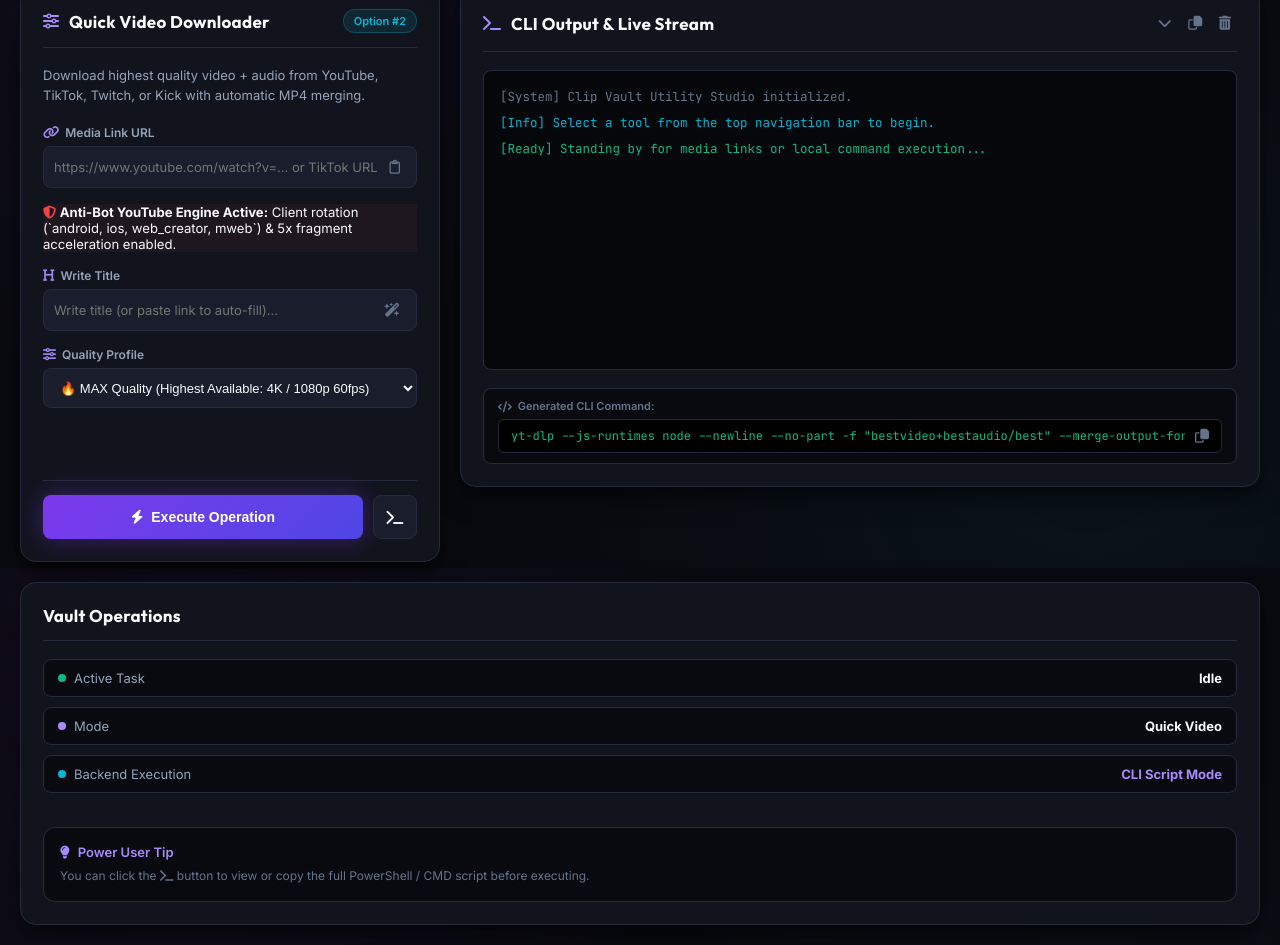
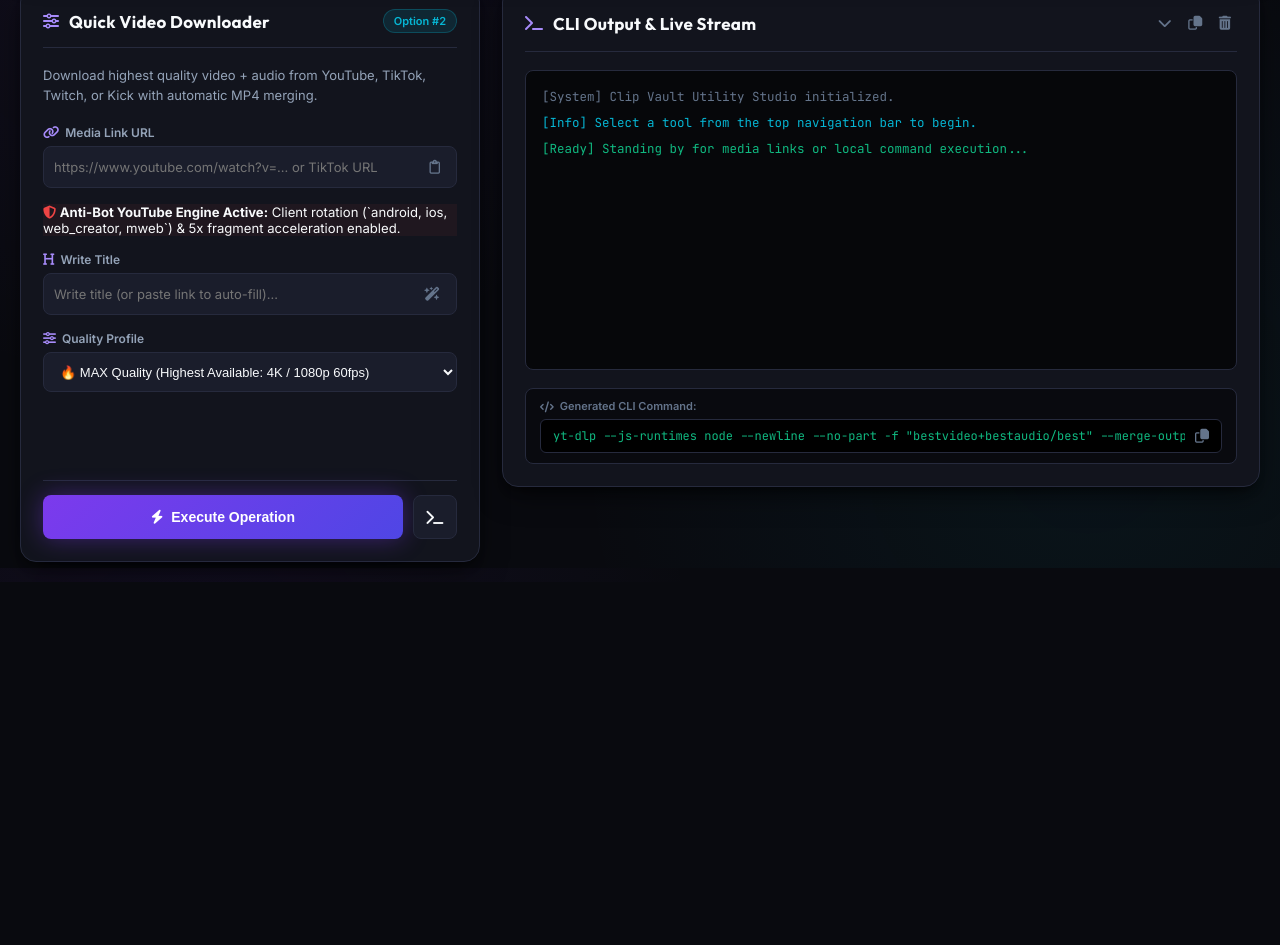
Before and after one commit to AlphaKing112/ULTDownloader, a website: page index.html in a window 1280 px wide. Shown: the part 232-1177 px from the top of the page. After the commit the page ends 814 px from the top, so only its background shows below. Drawn offline with Linux system fonts and the light colour scheme; no server answers.

Commit message:
Remove Vault Operations panel, optimize 2-column layout, and improve process error handling

```diff
--- a/app.js
+++ b/app.js
@@ -12,10 +12,7 @@ document.addEventListener('DOMContentLoaded', () => {
     const copyLogBtn = document.getElementById('copy-log-btn');
     const generatedCliCode = document.getElementById('generated-cli-code');
 
-    // Status metrics
-    const valTaskStatus = document.getElementById('val-task-status');
-    const valCurrentMode = document.getElementById('val-current-mode');
-    const valBackendMode = document.getElementById('val-backend-mode');
+    // Status & Backend indicators
     const backendStatusIndicator = document.getElementById('backend-status-indicator');
     const backendStatusText = document.getElementById('backend-status-text');
 
@@ -133,8 +130,6 @@ document.addEventListener('DOMContentLoaded', () => {
             optionBadge.textContent = meta.optionBadge;
             headerIcon.className = `fa-solid ${meta.icon} header-icon`;
             actionBtn.querySelector('span').textContent = meta.btnText;
-            valCurrentMode.textContent = meta.title.split(' ')[0] + ' ' + (meta.title.split(' ')[1] || '');
-            document.getElementById('power-tip-desc').textContent = meta.tip;
         }
 
         updateGeneratedCommand();
@@ -720,6 +715,9 @@ document.addEventListener('DOMContentLoaded', () => {
 
     function selectChannelVideo(video) {
         if (!video || !sectionUrlInput) return;
+        if (activeTabId !== 'tab-section-clipper') {
+            activateTab('tab-section-clipper');
+        }
         const titleElem = document.getElementById('section-title');
         const startElem = document.getElementById('section-start');
         const endElem = document.getElementById('section-end');
@@ -1533,7 +1531,6 @@ document.addEventListener('DOMContentLoaded', () => {
             actionBtn.disabled = false;
             actionBtn.style.opacity = '1';
         }
-        if (valTaskStatus) valTaskStatus.textContent = 'Idle';
     }
 
     function getTargetOutputFileForCheck() {
@@ -1671,7 +1668,6 @@ document.addEventListener('DOMContentLoaded', () => {
             isTaskRunning = true;
             actionBtn.disabled = true;
             actionBtn.style.opacity = '0.7';
-            valTaskStatus.textContent = 'Running...';
 
             if (activeTabId === 'tab-yt-thumbnail') {
                 const url = document.getElementById('thumb-url').value.trim();
@@ -2102,7 +2098,6 @@ document.addEventListener('DOMContentLoaded', () => {
                 isServerConnected = true;
                 backendStatusIndicator.className = 'status-indicator online';
                 backendStatusText.textContent = 'Node.js Backend Connected';
-                valBackendMode.textContent = 'Local Server API';
             } else {
                 setBackendOffline();
             }
@@ -2115,7 +2110,6 @@ document.addEventListener('DOMContentLoaded', () => {
         isServerConnected = false;
         backendStatusIndicator.className = 'status-indicator offline';
         backendStatusText.textContent = 'Standalone Client';
-        valBackendMode.textContent = 'CLI Script Mode';
     }
 
     checkBackendHealth();
--- a/index.html
+++ b/index.html
@@ -745,42 +745,6 @@
                     </div>
                 </section>
             </div>
-
-            <!-- Right Column: Quick Status & Result Viewer -->
-            <aside class="panel status-panel">
-                <div class="panel-header">
-                    <h2>Vault Operations</h2>
-                </div>
-
-                <div class="status-metrics">
-                    <div class="metric-item">
-                        <div class="metric-label">
-                            <span class="dot connected"></span> Active Task
-                        </div>
-                        <span class="metric-value" id="val-task-status">Idle</span>
-                    </div>
-
-                    <div class="metric-item">
-                        <div class="metric-label">
-                            <span class="dot viewing"></span> Mode
-                        </div>
-                        <span class="metric-value" id="val-current-mode">Quick Video</span>
-                    </div>
-
-                    <div class="metric-item">
-                        <div class="metric-label">
-                            <span class="dot info-dot"></span> Backend Execution
-                        </div>
-                        <span class="metric-value highlight" id="val-backend-mode">Node.js Server</span>
-                    </div>
-                </div>
-
-                <!-- Help & Quick Reference Card -->
-                <div class="contact-card">
-                    <div class="card-title"><i class="fa-solid fa-lightbulb"></i> Power User Tip</div>
-                    <p class="card-desc" id="power-tip-desc">You can click the <i class="fa-solid fa-terminal"></i> button to view or copy the full PowerShell / CMD script before executing.</p>
-                </div>
-            </aside>
         </main>
     </div>
 
--- a/style.css
+++ b/style.css
@@ -213,14 +213,15 @@ body {
     box-shadow: 0 0 8px var(--accent-amber);
 }
 
-/* Dashboard Grid Layout */
+/* Dashboard Grid Layout (Clean 2-Column Responsive View) */
 .dashboard-grid {
     display: grid;
-    grid-template-columns: minmax(360px, 440px) minmax(0, 1fr) minmax(260px, 320px);
-    gap: 20px;
+    grid-template-columns: minmax(380px, 460px) minmax(0, 1fr);
+    gap: 22px;
     align-items: start;
 }
 
+.control-panel,
 .controls-panel {
     min-width: 0;
     width: 100%;
@@ -232,28 +233,12 @@ body {
     gap: 20px;
     min-width: 0;
     width: 100%;
-}
-
-.status-panel {
-    min-width: 0;
-    width: 100%;
-}
-
-@media (max-width: 1400px) {
-    .dashboard-grid {
-        grid-template-columns: minmax(340px, 420px) minmax(0, 1fr);
-    }
-    .status-panel {
-        grid-column: span 2;
-    }
 }
 
 @media (max-width: 1100px) {
     .dashboard-grid {
         grid-template-columns: 1fr;
-    }
-    .status-panel {
-        grid-column: span 1;
+        gap: 16px;
     }
 }
 
@@ -1229,50 +1214,7 @@ input[type="number"] {
     font-family: 'JetBrains Mono', monospace;
 }
 
-/* Status & Metadata Panel */
-.status-metrics {
-    display: flex;
-    flex-direction: column;
-    gap: 10px;
-}
-
-.metric-item {
-    display: flex;
-    align-items: center;
-    justify-content: space-between;
-    padding: 10px 14px;
-    background: var(--bg-main);
-    border-radius: var(--radius-sm);
-    border: 1px solid var(--border-color);
-}
-
-.metric-label {
-    display: flex;
-    align-items: center;
-    gap: 8px;
-    font-size: 13px;
-    color: var(--text-secondary);
-}
-
-.dot {
-    width: 8px;
-    height: 8px;
-    border-radius: 50%;
-}
-
-.dot.connected { background-color: var(--status-connected); }
-.dot.viewing { background-color: var(--status-viewing); }
-.dot.info-dot { background-color: var(--accent-cyan); }
-
-.metric-value {
-    font-weight: 700;
-    font-size: 13px;
-}
-
-.metric-value.highlight {
-    color: var(--accent-purple-light);
-}
-
+/* Extracted Metadata Card (YouTube Tags & Transcript) */
 .extracted-meta-card {
     background: var(--bg-main);
     border: 1px solid var(--border-color);
@@ -1330,23 +1272,6 @@ input[type="number"] {
     max-height: 100px;
     overflow-y: auto;
     white-space: pre-line;
-}
-
-.contact-card {
-    background: var(--bg-main);
-    border: 1px solid var(--border-color);
-    border-radius: var(--radius-md);
-    padding: 16px;
-    margin-top: 16px;
-    display: flex;
-    flex-direction: column;
-    gap: 8px;
-}
-
-.card-desc {
-    font-size: 12px;
-    color: var(--text-muted);
-    line-height: 1.4;
 }
 
 /* Modal Overlay */
```
Also changed, not shown: server.js (+23 -1 lines).
